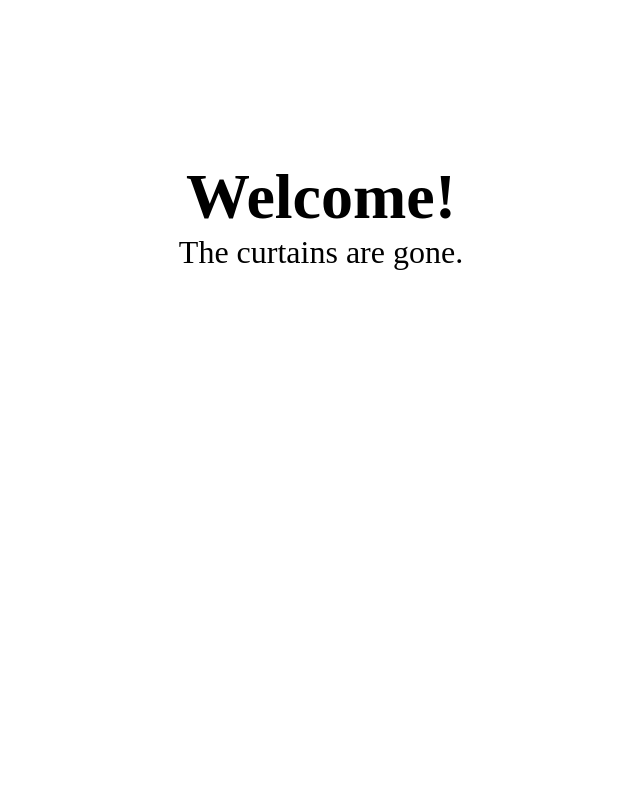
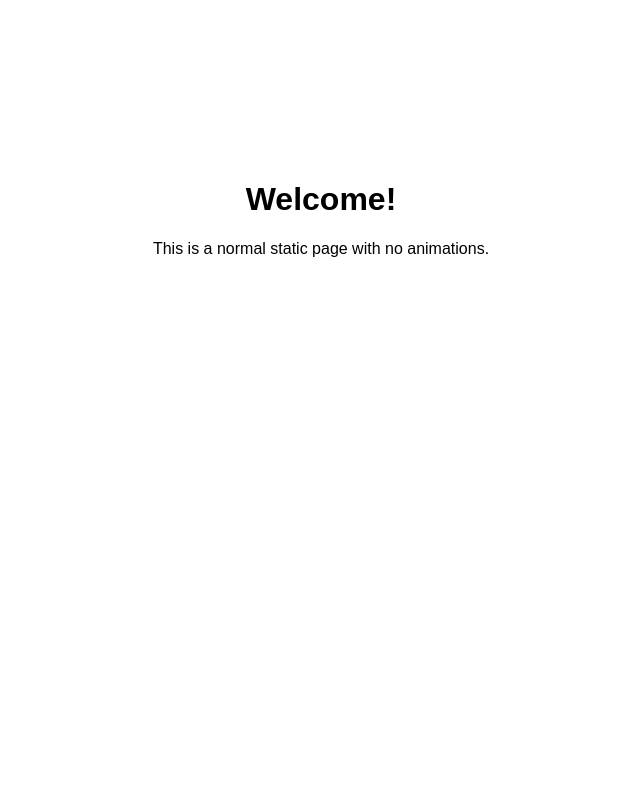
Before and after one commit to roparon/Flask_Task_App, a Flask app: template app/templates/griev.html in a window 1280 px wide. Shown: the whole page, without its empty margins (319-959 px from the left). Run offline with Flask 3, Linux system fonts and the light colour scheme; the template is opened without the code that fills it, so the values that code supplies are empty.

Commit message:
innitial commit

```diff
--- a/app/templates/griev.html
+++ b/app/templates/griev.html
@@ -3,69 +3,21 @@
 <head>
   <meta charset="UTF-8" />
   <meta name="viewport" content="width=device-width, initial-scale=1.0" />
-  <title>Curtains Closing and Disappearing</title>
+  <title>Normal Page</title>
   <style>
-    * {
+    body {
       margin: 0;
       padding: 0;
-      box-sizing: border-box;
-    }
-
-    html, body {
-      height: 100%;
-      overflow: hidden;
-      background: white;
-    }
-
-    .curtain {
-      position: fixed;
-      top: 0;
-      width: 50%;
-      height: 100%;
-      background: black;
-      z-index: 10;
-      animation: slideIn 2s forwards, fadeOut 1s 2s forwards;
-    }
-
-    .left-curtain {
-      left: -50%;
-    }
-
-    .right-curtain {
-      right: -50%;
-    }
-
-    @keyframes slideIn {
-      to {
-        left: 0;
-        right: 0;
-      }
-    }
-
-    @keyframes fadeOut {
-      to {
-        opacity: 0;
-        visibility: hidden;
-      }
-    }
-
-    .content {
-      position: relative;
-      z-index: 1;
+      font-family: sans-serif;
+      background-color: white;
+      color: black;
       text-align: center;
       padding-top: 20vh;
-      font-size: 2rem;
-      color: black;
     }
   </style>
 </head>
 <body>
-  <div class="curtain left-curtain"></div>
-  <div class="curtain right-curtain"></div>
-
-  <div class="content">
-    <h1>Welcome!</h1>
-    <p>The curtains are gone.</p>
-  </div>
+  <h1>Welcome!</h1>
+  <p>This is a normal static page with no animations.</p>
 </body>
 </html>
```
